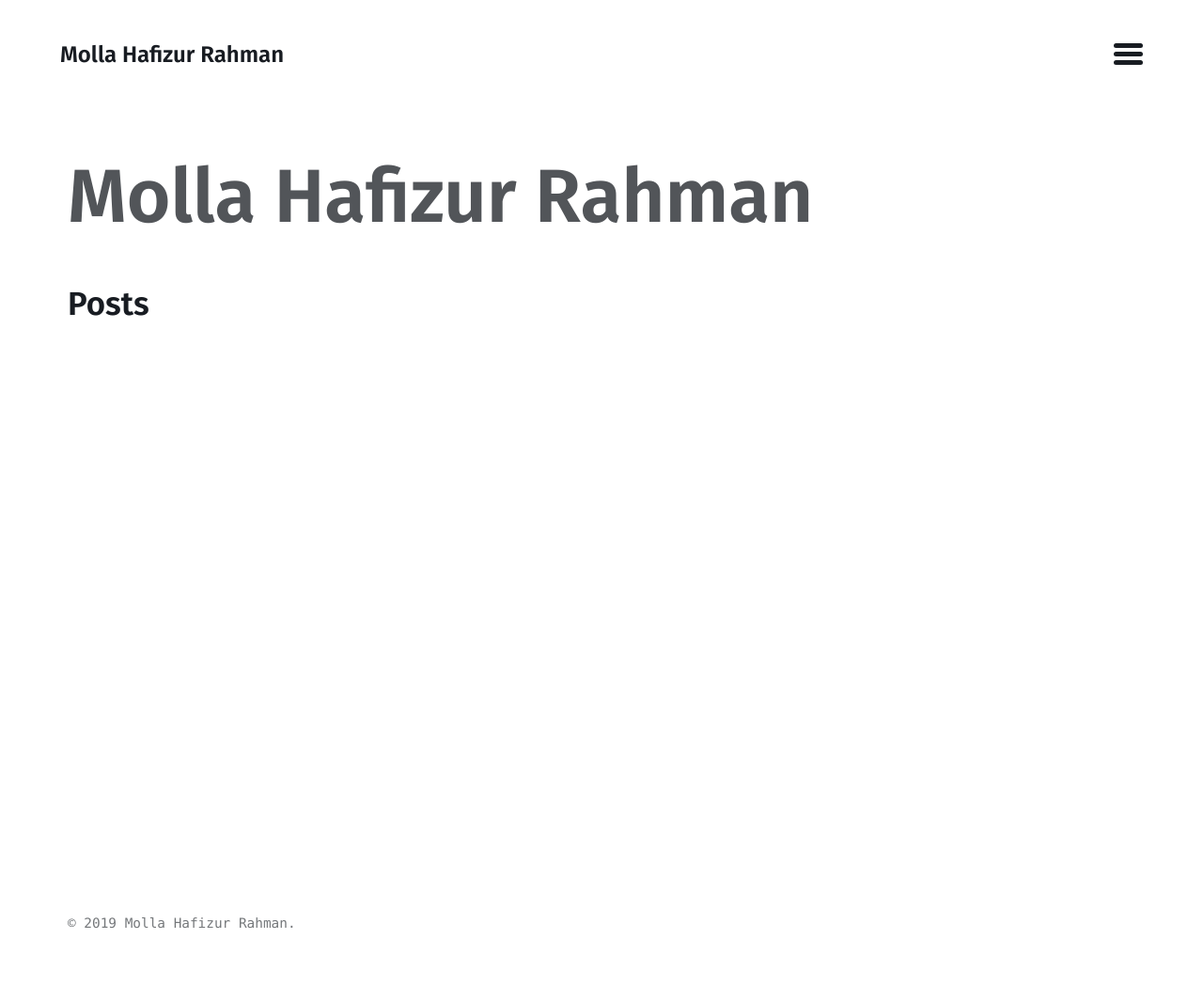
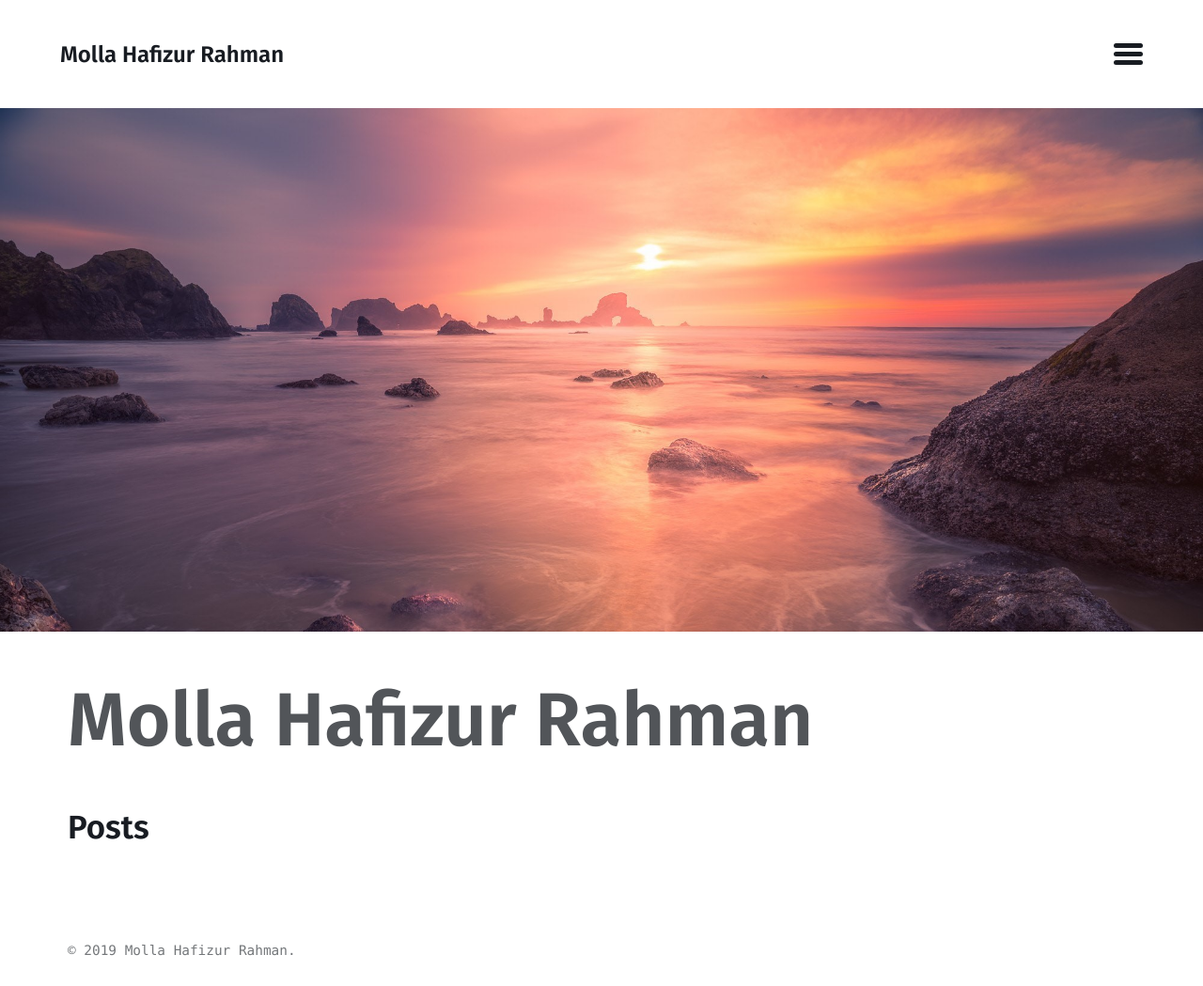
Before and after one commit to HafizSunny/HafizSunny09.github.io, a Jekyll site: the page built from index.md, in a window 1280 px wide. Shown: the whole page at 94% size. Built offline with Jekyll 4.4.1, drawn with Linux system fonts in a browser that asks for light colours; the list of posts is cut into pages by our own code; before the commit the page ends 1021 px from its top, so only the background shows below that.

Commit message:
Update index.md

```diff
--- a/index.md
+++ b/index.md
@@ -1,3 +1,4 @@
 ---
 layout: home
+image: /images/dreamy.jpg
 ---
```
